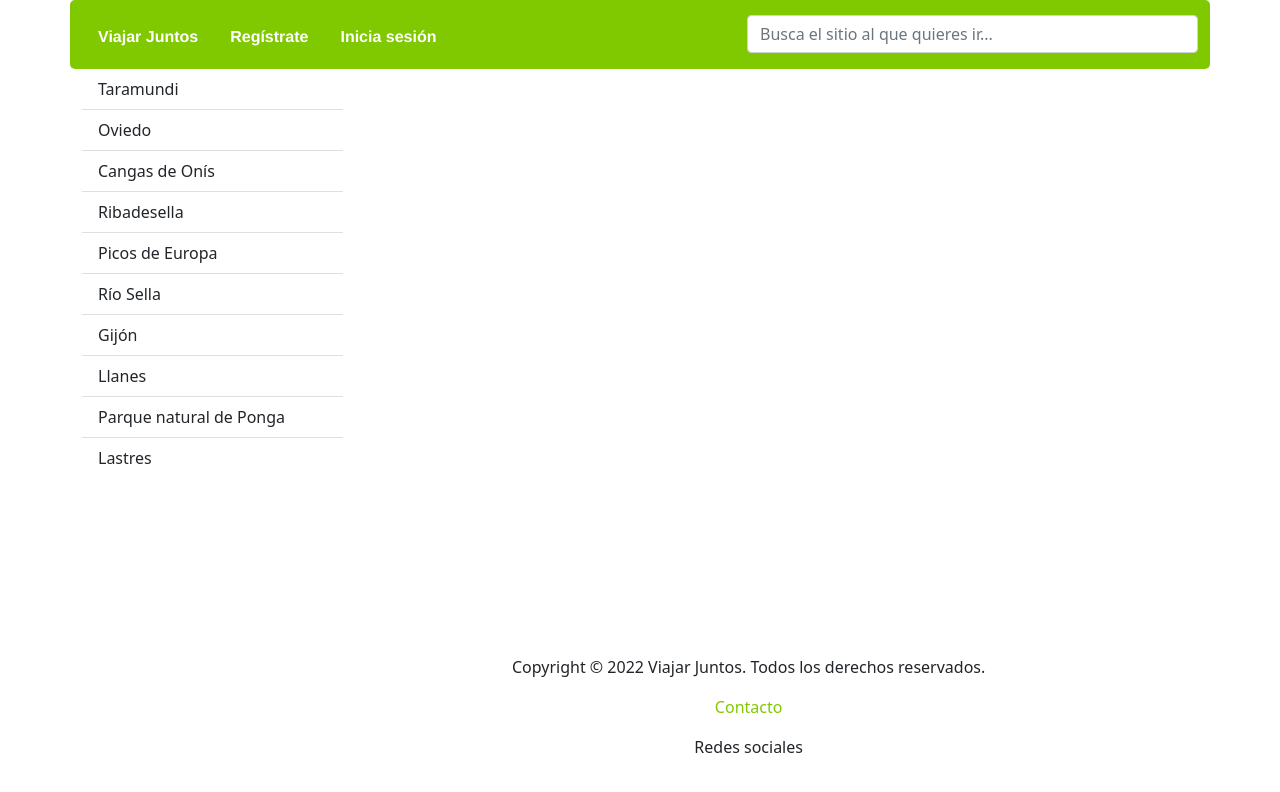
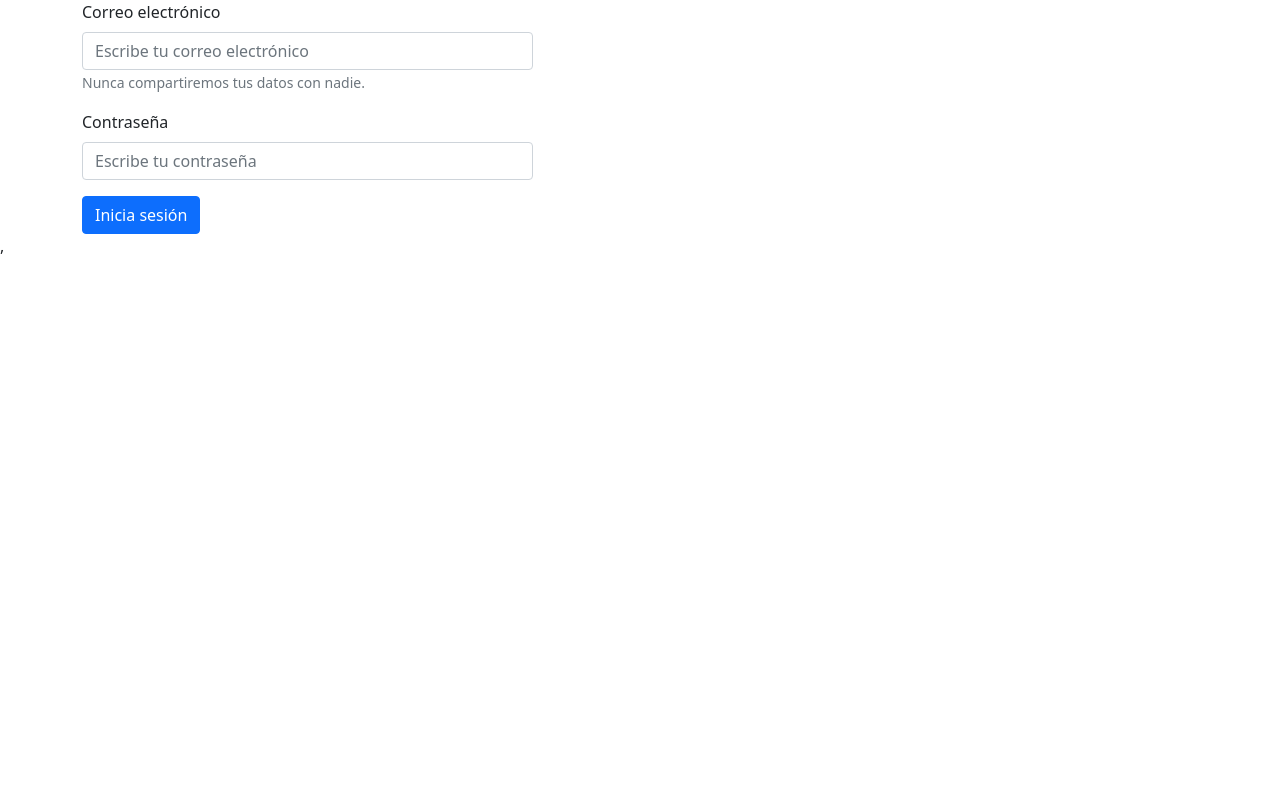
Before and after one commit to irenesj/excursiones, a React (Create React App) app: page /login in a window 1280 px wide. Shown: the top 792 px of the page. Built offline with nearby package versions, Linux system fonts and the light colour scheme.

Commit message:
Routing done

```diff
--- a/src/App.js
+++ b/src/App.js
@@ -1,8 +1,6 @@
 import './App.css';
 import Layout from './componentes/Layout/Layout';
 import Filters from './componentes/Filters';
-import Login from './componentes/Login';
-import Register from './componentes/Register';
 
 
 function App() {
--- a/src/componentes/Layout/Layout.js
+++ b/src/componentes/Layout/Layout.js
@@ -13,13 +13,13 @@ const Layout = ({ children }) => {
           <Col xs="12" md="7">
             <Nav>
               <Nav.Item>
-                <Nav.Link href="/home">Viajar Juntos</Nav.Link>
+                <Nav.Link><Link to="/">Viajar Juntos</Link></Nav.Link>
               </Nav.Item>
               <Nav.Item>
-                <Nav.Link href="">Regístrate</Nav.Link>
+                <Nav.Link><Link to="register">Regístrate</Link></Nav.Link>
               </Nav.Item>
               <Nav.Item>
-                <Nav.Link>Inicia sesión</Nav.Link>
+                <Nav.Link><Link to="login">Inicia sesión</Link></Nav.Link>
               </Nav.Item>
             </Nav>
           </Col>
@@ -38,7 +38,6 @@ const Layout = ({ children }) => {
           <Col xs="12">
             <p>Copyright © 2022 Viajar Juntos. Todos los derechos reservados.</p>
             <p><a href="mailto:viajarjuntos@gmail.com">Contacto</a></p>
-            <p>Redes sociales</p>
           </Col>
         </Row>
         </Container>
--- a/src/componentes/Login.js
+++ b/src/componentes/Login.js
@@ -8,7 +8,7 @@ function Login(){
     return(
         <Container>
             <Row>
-                <Col>
+                <Col xs="5">
                     <Form>
                         <Form.Group className="mb-3" controlId="formBasicEmail">
                             <Form.Label>Correo electrónico</Form.Label>
--- a/src/componentes/Register.js
+++ b/src/componentes/Register.js
@@ -7,7 +7,7 @@ function Register(){
 
         <Container>
             <Row>
-                <Col>
+                <Col xs="10">
                     <Form>
                         <Row className="mb-3">
                             <Form.Group as={Col} controlId="formGridEmail">
--- a/src/index.js
+++ b/src/index.js
@@ -3,11 +3,20 @@ import ReactDOM from 'react-dom';
 import './index.css';
 import App from './App';
 import reportWebVitals from './reportWebVitals';
-import { Router } from 'react-router';
+import { BrowserRouter, Routes, Route } from "react-router-dom";
+import  Login from './componentes/Login';
+import  Register from './componentes/Register';
 
 ReactDOM.render(
+
   <React.StrictMode>
-      <App />
+    <BrowserRouter>
+      <Routes>
+        <Route path="/" element={<App />}/>
+        <Route path="register" element={<Register />}/>
+        <Route path="login" element={<Login />}/>
+      </Routes>
+    </BrowserRouter>,
   </React.StrictMode>,
   document.getElementById('root')
 );
```
